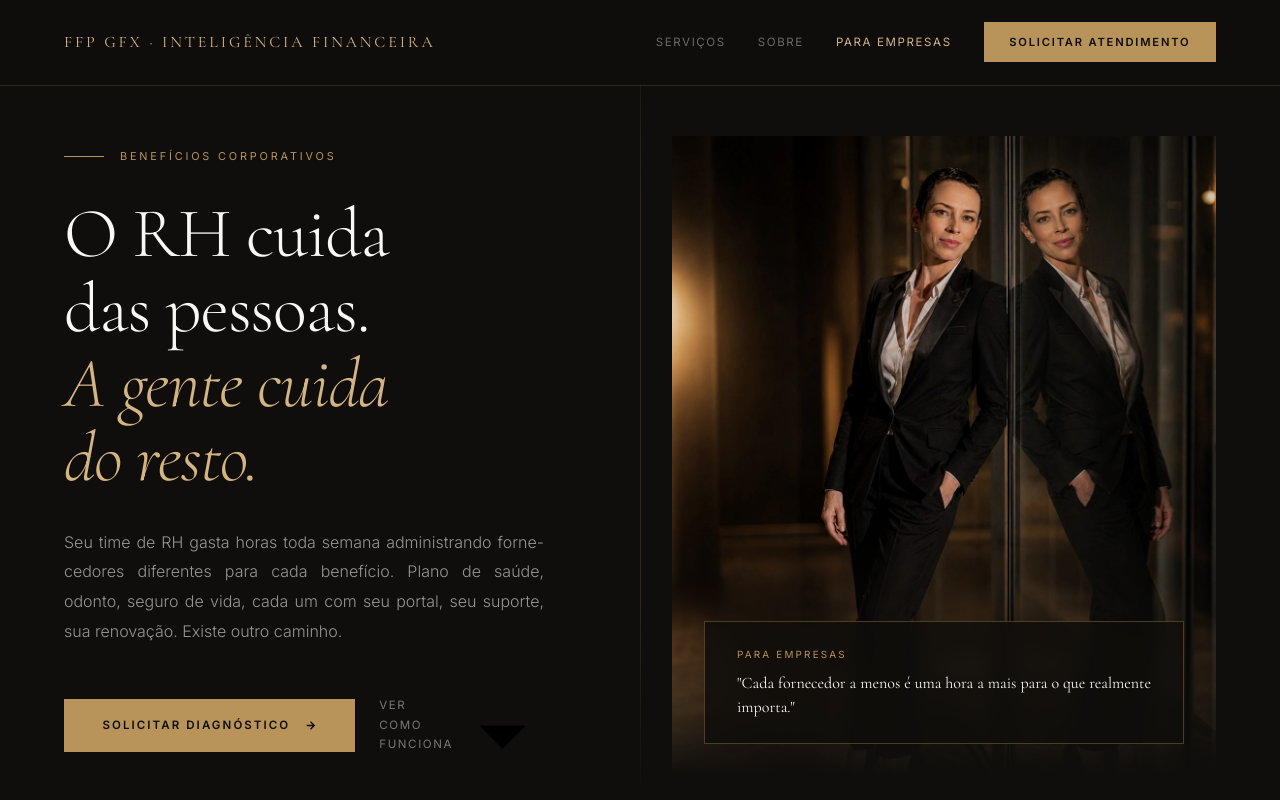
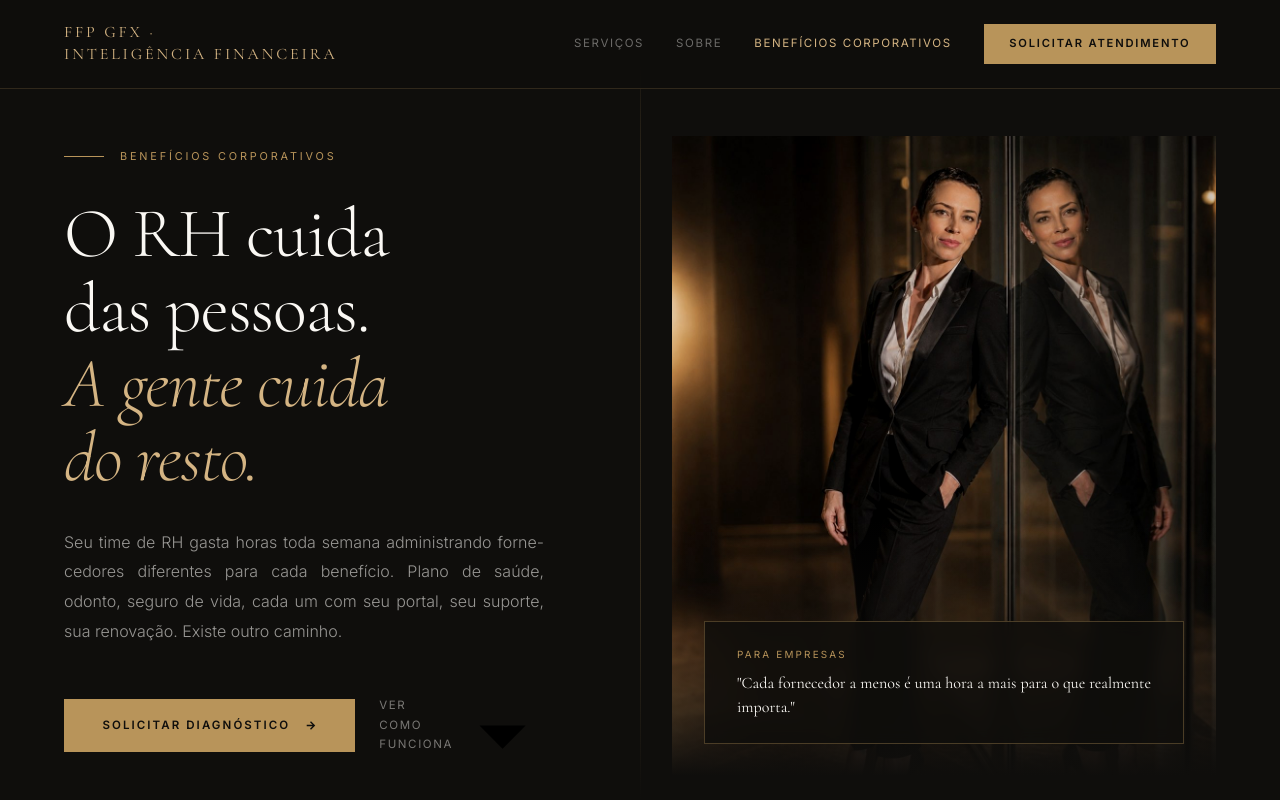
Before and after one commit to contessasuzi/meuconciergefinanceiro, a website: page empresas.html in a window 1280 px wide. Shown: the top 800 px of the page. Drawn offline with nearby package versions, Linux system fonts and the light colour scheme.

Commit message:
Ajustes visuais: quebra de linha na logo, botão CTA centralizado, menu → Benefícios Corporativos

```diff
--- a/empresas.html
+++ b/empresas.html
@@ -41,12 +41,12 @@ p{text-align:justify;hyphens:auto;color:rgba(250,248,244,0.82)}
 
 /* NAV */
 nav{position:fixed;top:0;left:0;right:0;z-index:100;display:flex;align-items:center;justify-content:space-between;padding:1.4rem 4rem;background:rgba(15,14,12,0.94);backdrop-filter:blur(16px);border-bottom:0.5px solid var(--rule)}
-.nav-logo{font-family:'Cormorant Garamond',serif;font-size:1rem;font-weight:400;letter-spacing:0.18em;color:var(--gold-light);text-transform:uppercase;text-decoration:none}
+.nav-logo{font-family:'Cormorant Garamond',serif;font-size:1rem;font-weight:400;letter-spacing:0.18em;color:var(--gold-light);text-transform:uppercase;text-decoration:none;line-height:1.35}
 .nav-right{display:flex;align-items:center;gap:2rem}
 .nav-link{font-size:0.72rem;letter-spacing:0.14em;text-transform:uppercase;color:rgba(250,248,244,0.4);text-decoration:none;transition:color 0.2s}
 .nav-link:hover{color:var(--gold-light)}
 .nav-link.active{color:var(--gold-light)}
-.nav-cta{font-size:0.7rem;letter-spacing:0.16em;text-transform:uppercase;color:var(--ink);background:var(--gold);text-decoration:none;padding:0.65rem 1.6rem;font-weight:600;transition:background 0.2s,transform 0.15s;display:inline-flex;align-items:center;gap:0.5rem}
+.nav-cta{font-size:0.7rem;letter-spacing:0.16em;text-transform:uppercase;color:var(--ink);background:var(--gold);text-decoration:none;padding:0.65rem 1.6rem;font-weight:600;transition:background 0.2s,transform 0.15s;display:inline-flex;align-items:center;justify-content:center;text-align:center;gap:0.5rem}
 .nav-cta:hover{background:var(--gold-light);transform:translateY(-1px)}
 
 /* HERO */
@@ -238,11 +238,11 @@ height="0" width="0" style="display:none;visibility:hidden"></iframe></noscript>
 <!-- End Google Tag Manager (noscript) -->
 
 <nav>
-  <a href="../" class="nav-logo">FFP GFX · Inteligência Financeira</a>
+  <a href="../" class="nav-logo">FFP GFX ·<br>Inteligência Financeira</a>
   <div class="nav-right">
     <a href="#servicos" class="nav-link">Serviços</a>
     <a href="../#suzi" class="nav-link">Sobre</a>
-    <a href="/empresas" class="nav-link active">Para Empresas</a>
+    <a href="/empresas" class="nav-link active">Benefícios Corporativos</a>
     <a href="https://wa.me/5541987353722" class="nav-cta" target="_blank" rel="noopener">Solicitar atendimento</a>
   </div>
 </nav>
```
